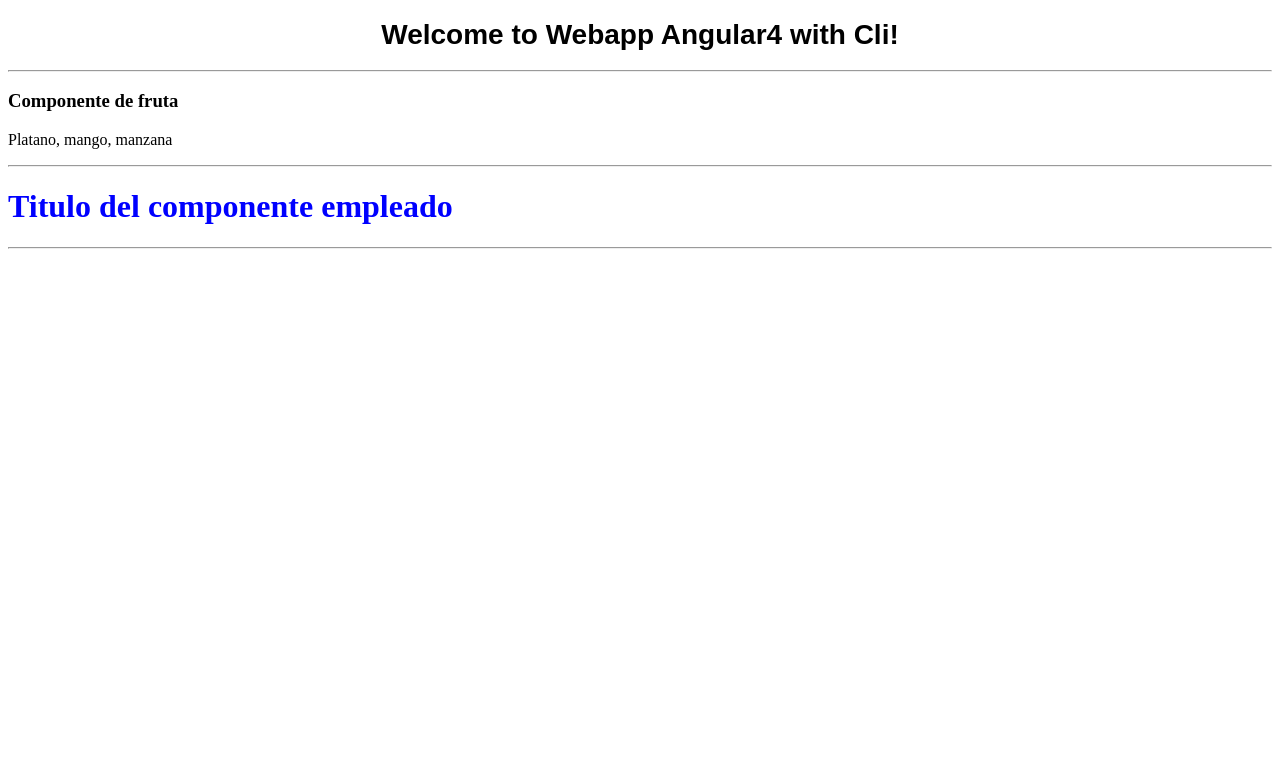
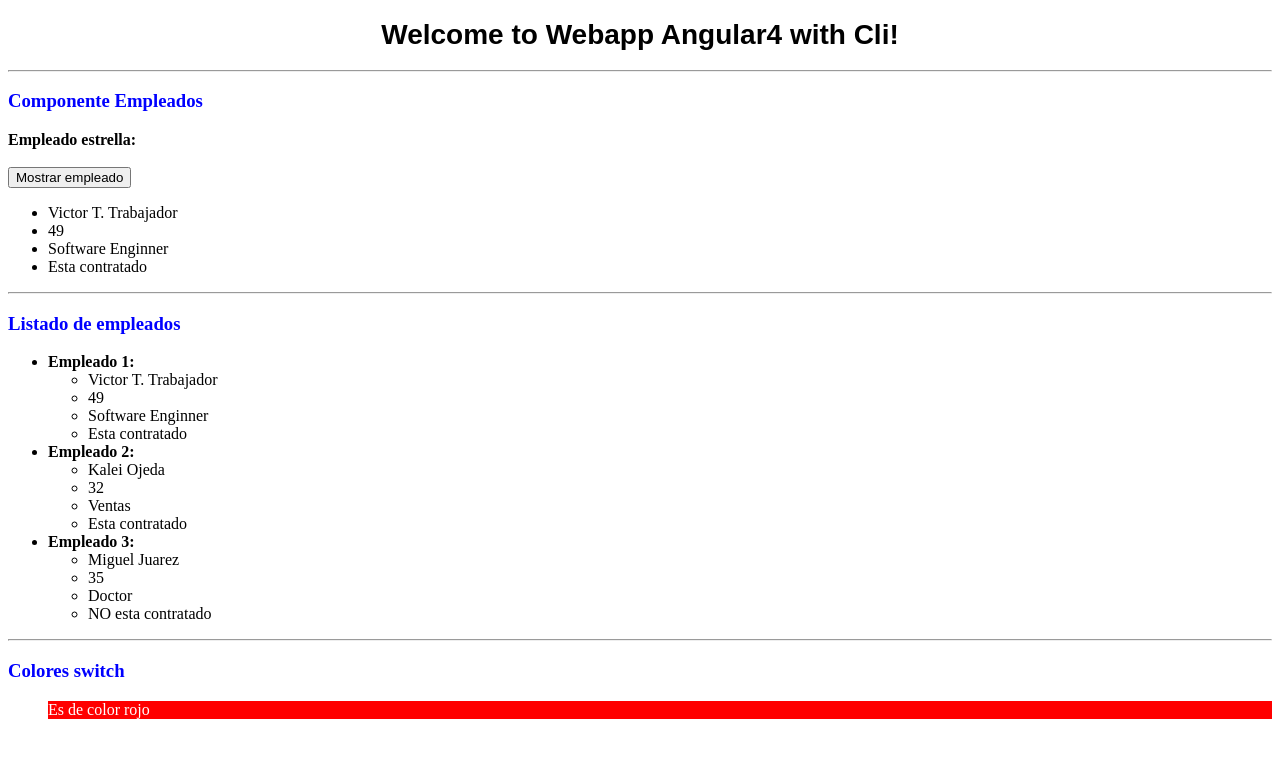
Before and after one commit to Vicmi13/ejercicio_Angular, an Angular app: page / in a window 1280 px wide. Shown: the top 758 px of the page. Built offline with nearby package versions, Linux system fonts and the light colour scheme.

Commit message:
Se agregan directivas

```diff
--- a/src/app/app.component.html
+++ b/src/app/app.component.html
@@ -4,11 +4,8 @@
     <h1>
       Welcome to {{ title }}!
     </h1>
+</div>
  <hr/>
-</div>
 
-  <app-fruta></app-fruta>
-<hr/>
-
+<!-- <app-fruta></app-fruta> -->
 <app-empleados></app-empleados>
-<hr/>
--- /dev/null
+++ b/src/app/empleados/empleado.ts
@@ -0,0 +1,4 @@
+export class Empleado{
+
+    constructor( public nombre: string, public edad: number, public profesion: string, public contratado: boolean){}
+}
--- a/src/app/empleados/empleados.component.css
+++ b/src/app/empleados/empleados.component.css
@@ -1,3 +1,3 @@
-h1{
+h3{
     color: blue;
 }
--- a/src/app/empleados/empleados.component.html
+++ b/src/app/empleados/empleados.component.html
@@ -1,3 +1,63 @@
-<h1>
+<h3>
   {{titulo}}
-</h1>
+</h3>
+
+<strong>Empleado estrella: </strong><br/><br/>
+
+<div *ngIf="trabajador_externo == true">
+    <button (click) = "cambiarExterno(false)"> Mostrar empleado </button>
+    <ul >
+      <li> {{trabajadores[0].nombre}}</li>
+      <li> {{trabajadores[0].edad}}</li>
+      <li> {{trabajadores[0].profesion}}</li>
+      <li *ngIf="trabajadores[0].contratado == true"> Esta contratado</li>
+      <li *ngIf="trabajadores[0].contratado == false"> NO esta contratado</li>
+    </ul>
+</div>
+
+<div *ngIf="trabajador_externo == false">
+  <button (click) = "cambiarExterno(true)"> Mostrar trabajador </button>
+  <ul >
+    <li> {{empleado.nombre}}</li>
+    <li> {{empleado.edad}}</li>
+    <li> {{empleado.profesion}}</li>
+    <li *ngIf="empleado.contratado == true"> Esta contratado</li>
+    <li *ngIf="empleado.contratado == false"> NO esta contratado</li>
+  </ul>
+</div>
+<hr/>
+
+<h3>Listado de empleados</h3>
+<ul>
+  <li *ngFor="let empleado of trabajadores; let i = index">
+   <strong>Empleado {{i +1}}:</strong>
+      <ul>
+        <li> {{empleado.nombre}}</li>
+        <li> {{empleado.edad}}</li>
+        <li> {{empleado.profesion}}</li>
+        <li *ngIf="empleado.contratado == true"> Esta contratado</li>
+        <li *ngIf="empleado.contratado == false"> NO esta contratado</li>
+      </ul>
+  </li>
+</ul>
+
+<hr/>
+
+<h3>Colores switch</h3>
+  <ul [ngSwitch]="color"><!--Significa que va a trabajar con el binding -->
+    <li *ngSwitchCase="'red'" [ngStyle]= "{
+      background: color,
+       color: 'white'
+       }">
+          Es de color rojo
+    </li>
+  </ul>
+
+
+
+<!--
+  *ngIf =""     ->Directivas de condicionales y estructuras de control
+  *(click)=""   ->Directivas de tipo evento; con PARENTESIS ()
+  [ngSwitch]="" ->Directivas de tipo binding; con CORCHETES []
+
+-->
--- a/src/app/empleados/empleados.component.ts
+++ b/src/app/empleados/empleados.component.ts
@@ -1,3 +1,4 @@
+import { Empleado } from './empleado';
 import { Component, OnInit } from '@angular/core';
 
 @Component({
@@ -8,6 +9,31 @@ import { Component, OnInit } from '@angular/core';
 export class EmpleadosComponent  {
 
 
-  public titulo = 'Titulo del componente empleado'
+  public titulo = 'Componente Empleados'
+  public empleado:Empleado;
+  public trabajadores:Array <Empleado>;
+  public trabajador_externo: boolean;
+  public color: string;
+
+  constructor(){
+     this.empleado = new Empleado('Vicman Empleado', 24, 'Developer', true);
+     this.trabajadores = [
+        new Empleado('Victor T. Trabajador', 49, 'Software Enginner', true),
+        new Empleado('Kalei Ojeda', 32, 'Ventas', true),
+        new Empleado('Miguel Juarez', 35, 'Doctor', false)
+     ];
+     this.trabajador_externo = true;
+     this.color = "red";
+
+
+  }
+
+  ngOnInit(){
+    console.log(this.empleado);
+  }
+
+  cambiarExterno(valor){
+     this.trabajador_externo = valor
+  }
 
 }
```
